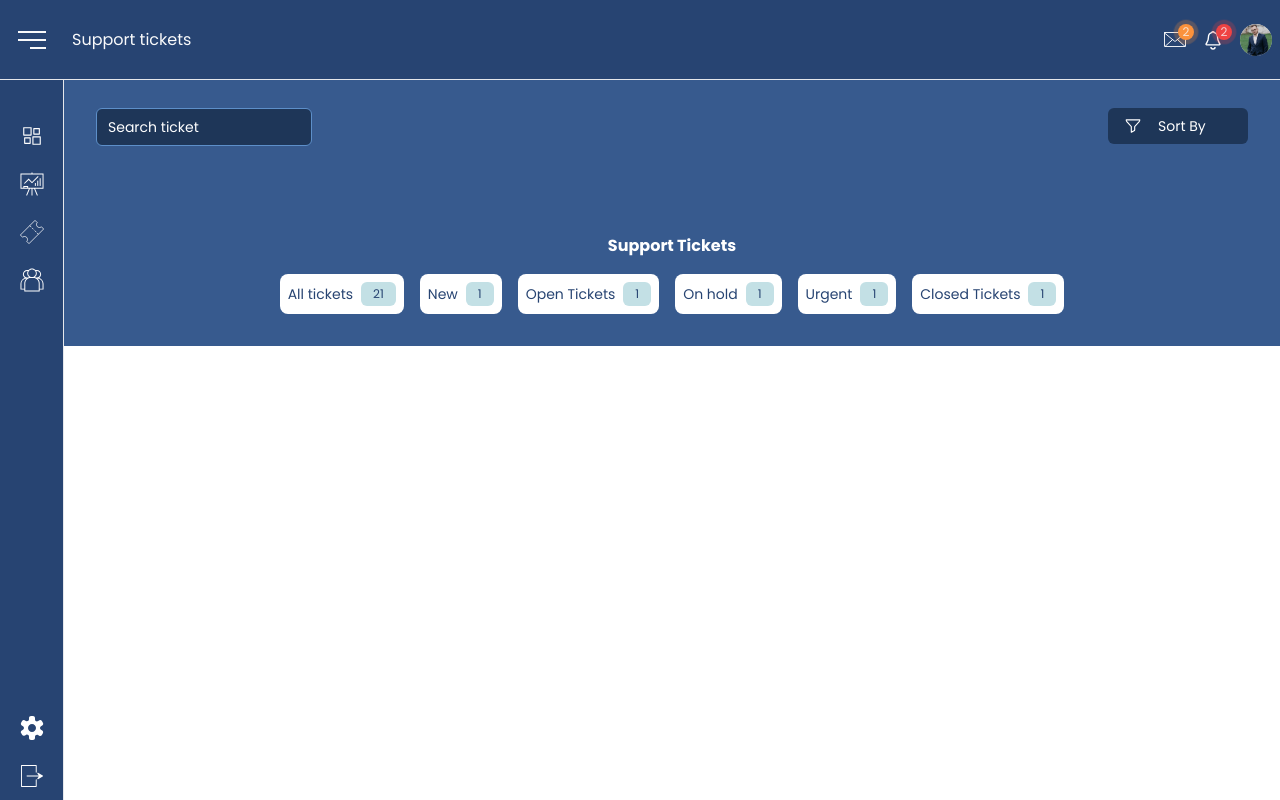
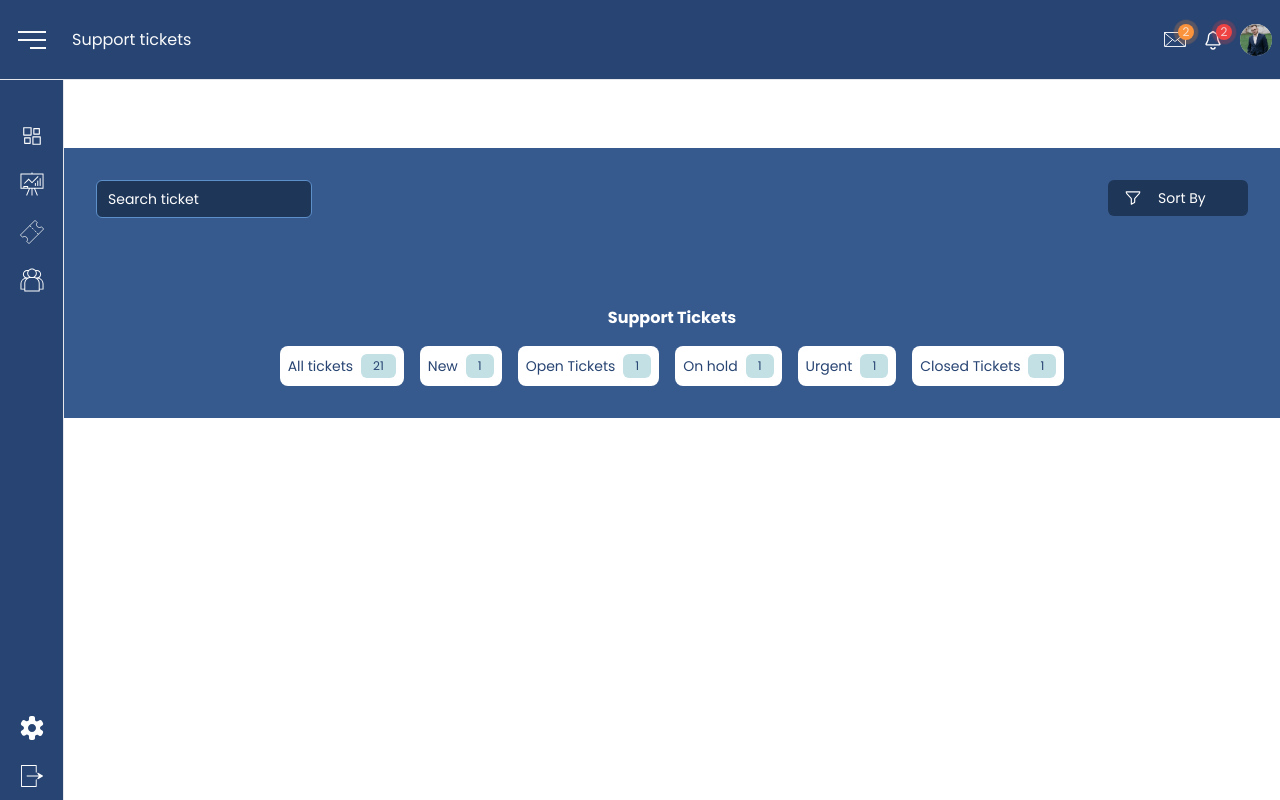
Before and after one commit to manawara/support-tikets-system, a Next.js app: page /tickets in a window 1280 px wide. Built offline with nearby package versions, Linux system fonts and the light colour scheme.

Commit message:
Fix: Add of top margin for ticket page sub-elements

```diff
--- a/app/(dashboard)/layout.tsx
+++ b/app/(dashboard)/layout.tsx
@@ -8,7 +8,7 @@ const DashboardLayout = ({ children }: { children: ReactNode }) => {
       <HamburgerProvider>
         <Header />
         <Sidebar />
-        <div className="mt-2 min-[500px]:ml-[64px]">{children}</div>
+        <div className="mt-20 min-[500px]:ml-[64px]">{children}</div>
       </HamburgerProvider>
     </main>
   )
```
